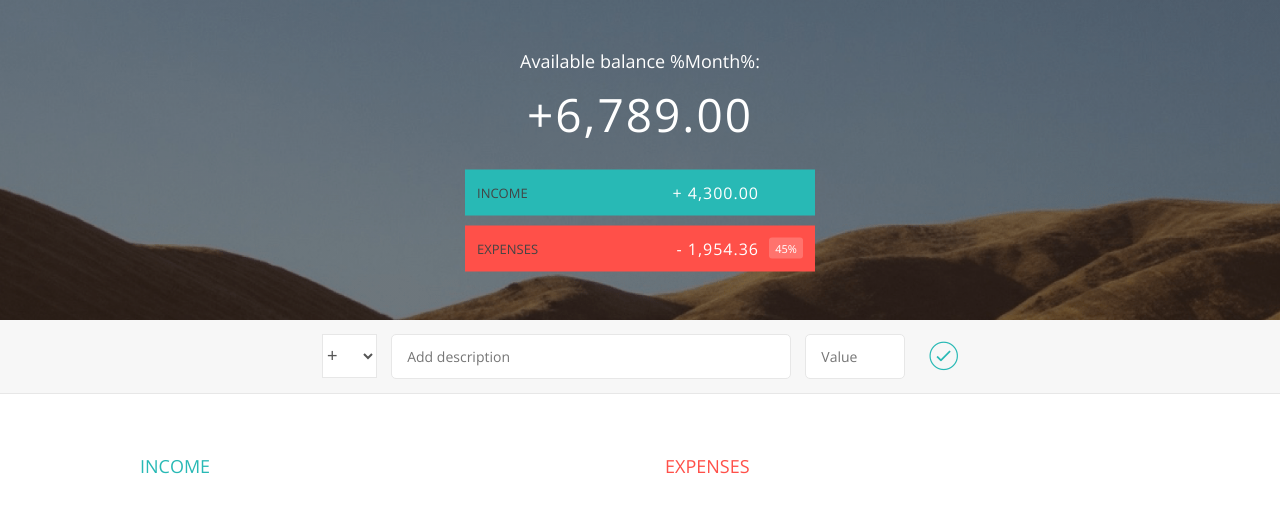
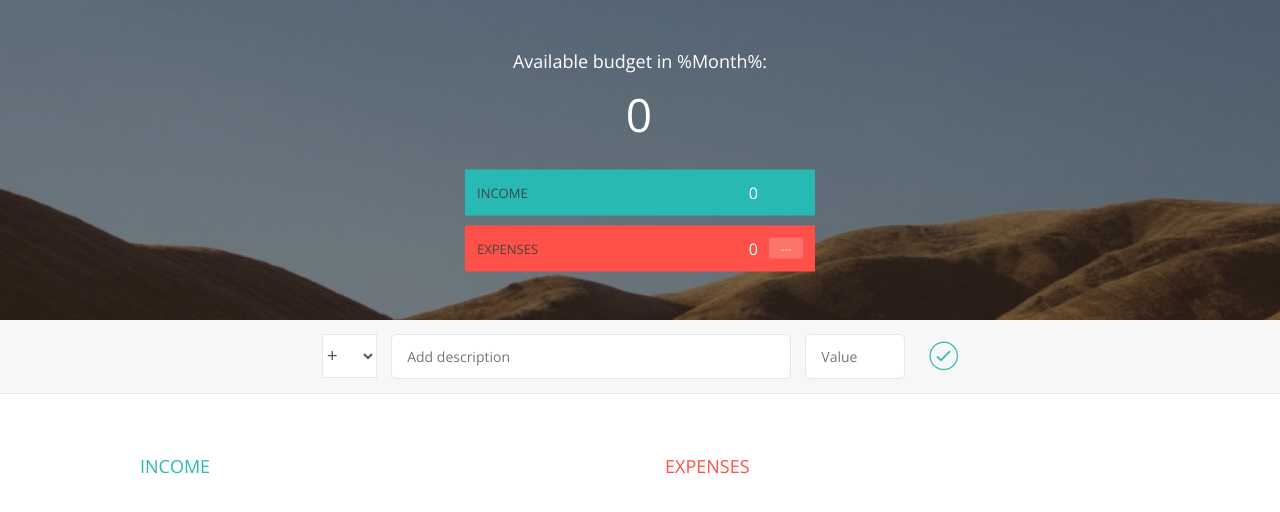
Before and after one commit to kuanyilee85/js-budget-app, a plain HTML site: page index.html in a window 1280 px wide. Drawn offline with nearby package versions, Linux system fonts and the light colour scheme.

Commit message:
Updating the budget to UIController

```diff
--- a/app.js
+++ b/app.js
@@ -107,7 +107,12 @@ var UIController = (function() {
     inputValue: ".add__value",
     inputBtn: ".add__btn",
     incomeContainer: ".income__list",
-    expensesContainer: ".expenses__list"
+    expensesContainer: ".expenses__list",
+    //the class name used to do DOM manipulation for display budget
+    budgetLabel: ".budget__value",
+    incomeLabel: ".budget__income--value",
+    expensesLabel: ".budget__expenses--value",
+    percentageLabel: ".budget__expenses--percentage"
   };
   return {
     getInput: function() {
@@ -160,6 +165,20 @@ var UIController = (function() {
       fieldsArr[0].focus();
     },
 
+    //display the budget to UI
+    displayBudget: function(obj) {
+      document.querySelector(DOMstrings.budgetLabel).textContent = obj.budget;
+      document.querySelector(DOMstrings.incomeLabel).textContent = obj.totalInc;
+      document.querySelector(DOMstrings.expensesLabel).textContent =
+        obj.totalExp;
+
+      if (obj.percentage > 0) {
+        document.querySelector(DOMstrings.percentageLabel).textContent =
+          obj.percentage + "%";
+      } else {
+        document.querySelector(DOMstrings.percentageLabel).textContent = "---";
+      }
+    },
     // pass the DOMstrings for other "controller" to use, which is expose DOMstrings to public
     getDOMstrings: function() {
       return DOMstrings;
@@ -192,7 +211,7 @@ var controller = (function(budgetCtrl, UICtrl) {
     // 7. Return the budget
     var budget = budgetCtrl.getBudget();
     // 8. Display the budget on the UI
-    console.log(budget);
+    UICtrl.displayBudget(budget);
   };
 
   // for DRY, ctrlAddItem is for the function inside btn clicked && key pressed
@@ -220,6 +239,13 @@ var controller = (function(budgetCtrl, UICtrl) {
   return {
     init: function() {
       console.log("Application has started.");
+      //set default number to zero
+      UICtrl.displayBudget({
+        budget: 0,
+        totalInc: 0,
+        totalExp: 0,
+        percentage: -1
+      });
       setupEventListeners();
     }
   };
--- a/index.html
+++ b/index.html
@@ -19,7 +19,7 @@
     <div class="top">
       <div class="budget">
         <div class="budget__title">
-          Available balance <span class="budget__title--month">%Month%</span>:
+          Available budget in <span class="budget__title--month">%Month%</span>:
         </div>
 
         <div class="budget__value">+6,789.00</div>
```
